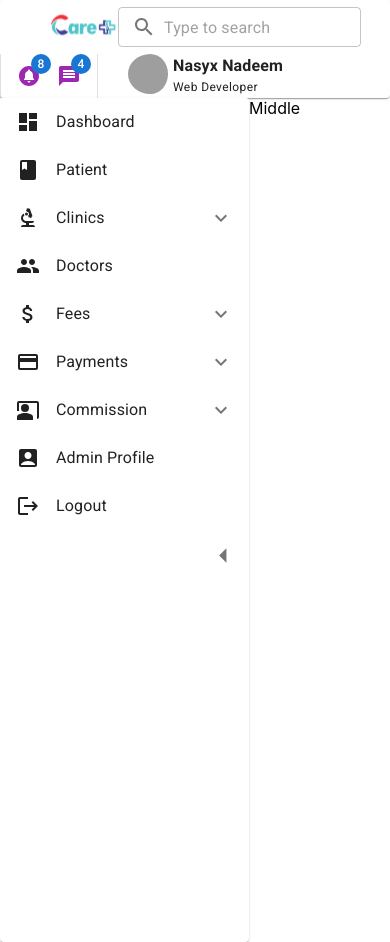
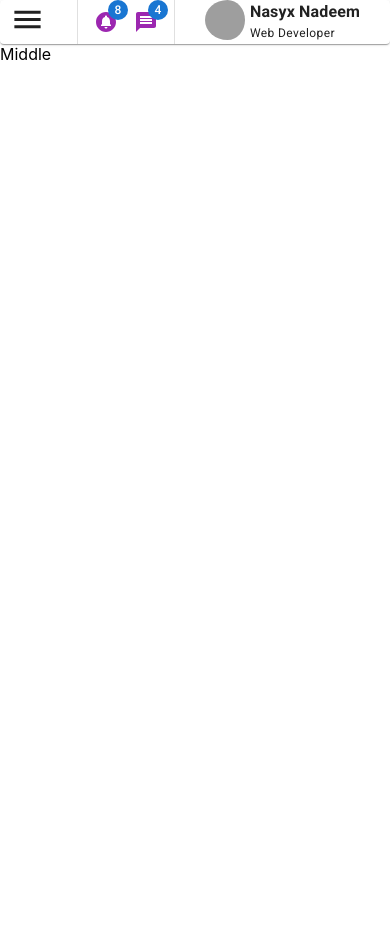
Before and after one commit to sdarnadeem/care-plus, a React (Create React App) app: page / in a window 390 px wide. After the commit the page ends 844 px from the top, so only its background shows below. Built offline with nearby package versions, Linux system fonts and the light colour scheme; grey boxes are pictures that could not be loaded.

Commit message:
make left sidebar responsive

```diff
--- a/src/sections/dashboard/Dashboard.js
+++ b/src/sections/dashboard/Dashboard.js
@@ -12,7 +12,11 @@ const Dashboard = () => {
   };
   return (
     <Grid container>
-      <Grid item lg={showSidebar ? 2 : 0.5}>
+      <Grid
+        item
+        lg={showSidebar ? 2 : 0.5}
+        display={{xs: "none", sm: "none", lg: "inline-block", md: "inline-block" }}
+      >
         <LeftSidebar handleSidebar={handleSidebar} />
       </Grid>
       <Grid item lg={showSidebar ? 10 : 11.5}>
--- a/src/sections/header/Header.js
+++ b/src/sections/header/Header.js
@@ -2,6 +2,7 @@ import React from "react";
 
 import { Grid, Paper, TextField, InputAdornment } from "@mui/material";
 import SearchIcon from "@mui/icons-material/Search";
+import MenuIcon from "@mui/icons-material/Menu";
 
 import c from "./Header.module.css";
 import HeaderProfile from "../../components/headerProfile/HeaderProfile";
@@ -11,14 +12,49 @@ const Header = () => {
     <header>
       <Paper elevation={1}>
         <Grid container alignItems="center">
-          <Grid item lg={2} md={3} sm={4} alignItems="center">
+          <Grid
+            item
+            lg={2}
+            md={3}
+            sm={4}
+            alignItems="center"
+            display={{
+              xs: "none",
+              sm: "inline-block",
+              lg: "inline-block",
+              md: "inline-block",
+            }}
+          >
             <img
               className={c.image}
               src="./images/carePlusLogo.svg"
               alt="logo"
             />
           </Grid>
-          <Grid item lg={7} md={4}>
+          <Grid
+            item
+            xs={1}
+            sx={{ paddingLeft: "10px" }}
+            display={{
+              xs: "inline-block",
+              sm: "none",
+              lg: "none",
+              md: "none",
+            }}
+          >
+            <MenuIcon fontSize="large" sx={{ cursor: "pointer" }} />
+          </Grid>
+          <Grid
+            item
+            lg={7}
+            md={4}
+            display={{
+              xs: "none",
+              sm: "none",
+              lg: "inline-block",
+              md: "inline-block",
+            }}
+          >
             <TextField
               id="input-with-icon-textfield"
               placeholder="Type to search"
@@ -33,7 +69,7 @@ const Header = () => {
               size="small"
             />
           </Grid>
-          <Grid item lg={3} md={5} sm={8}>
+          <Grid item lg={3} md={5} sm={8} xs={11}>
             <HeaderProfile />
           </Grid>
         </Grid>
```
